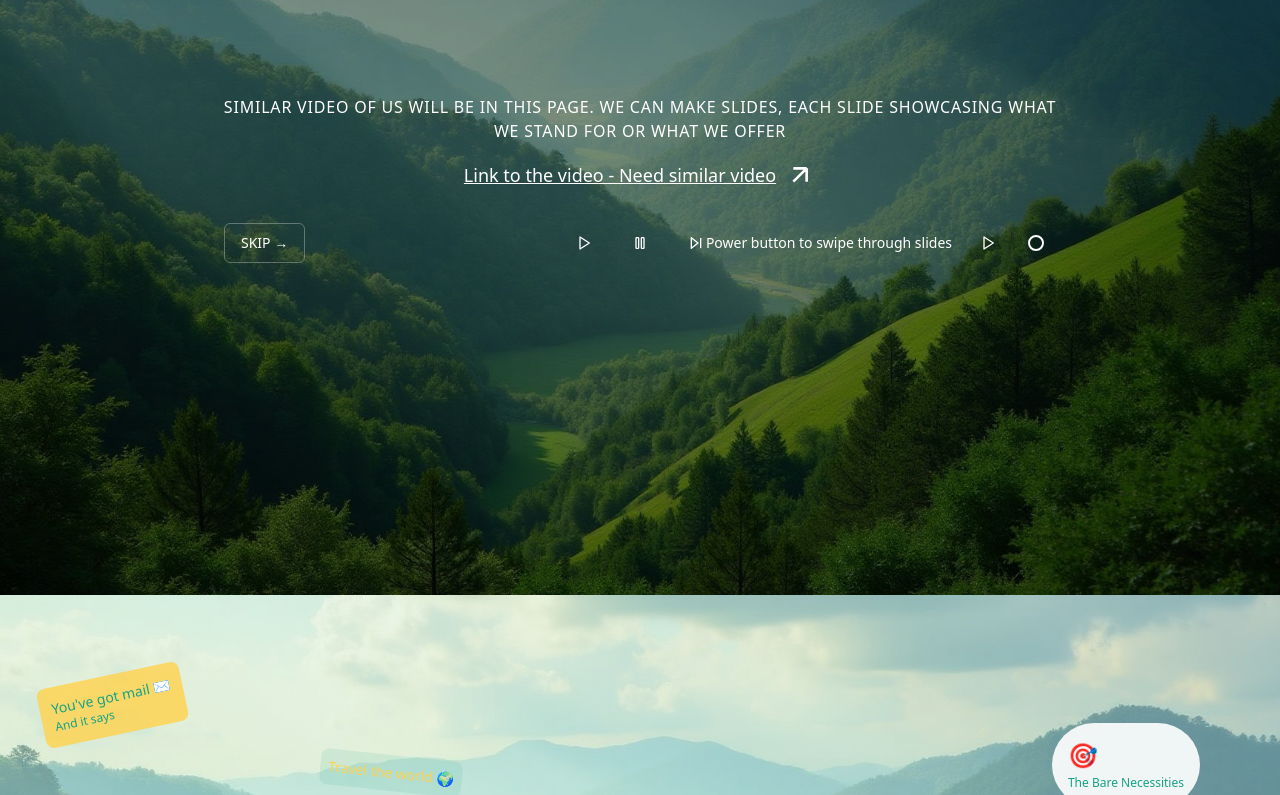
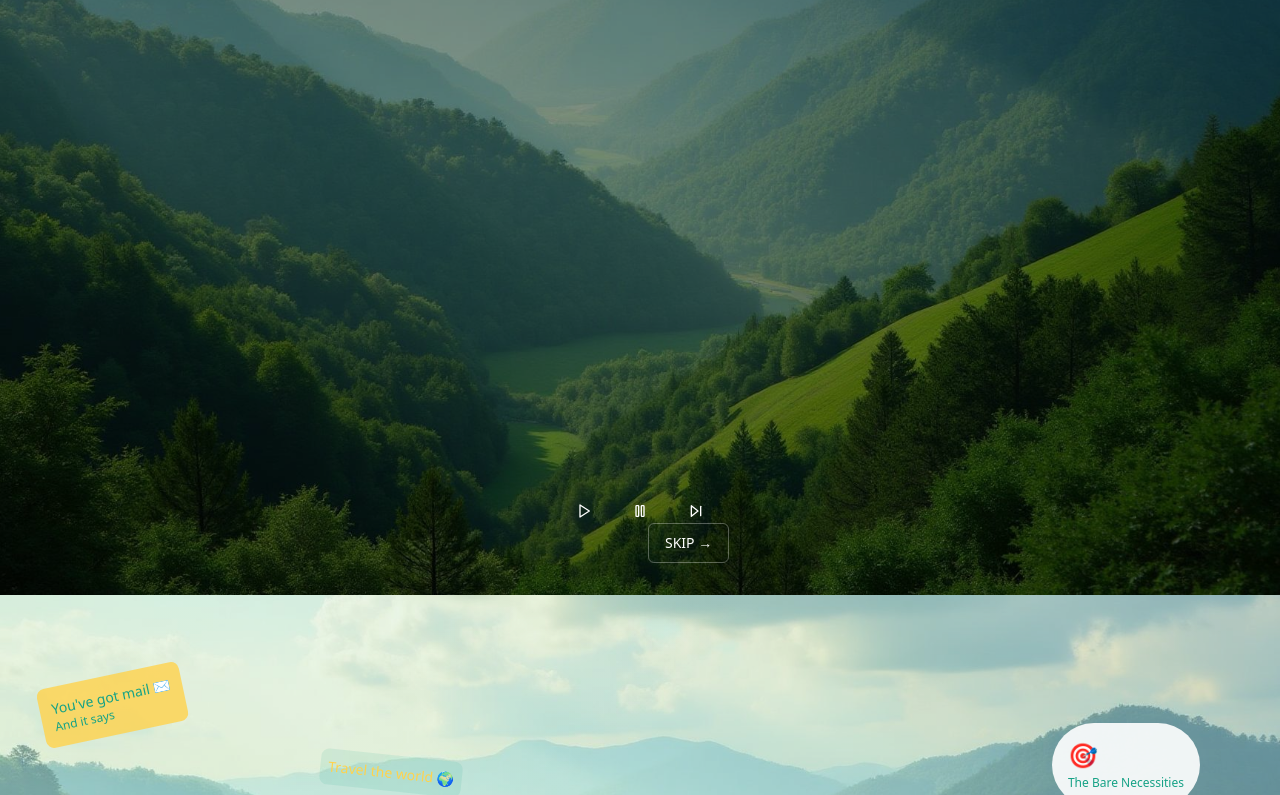
Before and after one commit to The-Bare-Necessities/slowcation-trails-unfold, a React (Vite) app: page / in a window 1280 px wide. Shown: the part 1005-1800 px from the top of the page. Built offline with nearby package versions, Linux system fonts and the light colour scheme.

Commit message:
Refactor video section
Remove unnecessary text and controls from the video section. Reposition play, pause, and next buttons to the bottom, and keep the skip button at the bottom left.

```diff
--- a/src/components/VideoSection.tsx
+++ b/src/components/VideoSection.tsx
@@ -17,24 +17,9 @@ export const VideoSection = () => {
       <div className="absolute inset-0 bg-black/40" />
 
       {/* Content */}
-      <div className="relative z-10 text-white text-center max-w-4xl mx-auto px-6">
-        <div className="mb-8">
-          <p className="text-sm md:text-base uppercase tracking-wider mb-4">
-            Similar video of us will be in this page. We can make slides, each slide showcasing what we stand for or what we offer
-          </p>
-
-          <div className="flex items-center justify-center">
-            <div className="flex items-center space-x-2 text-lg underline">
-              <span>Link to the video - Need similar video</span>
-              <svg className="w-8 h-8" viewBox="0 0 24 24" fill="none" stroke="currentColor" strokeWidth="2">
-                <path d="M7 17L17 7M17 7H7M17 7V17"/>
-              </svg>
-            </div>
-          </div>
-        </div>
-
-        {/* Video Controls UI */}
-        <div className="flex items-center justify-center space-x-4 mb-8">
+      <div className="relative z-10 text-white text-center max-w-4xl mx-auto px-6 h-screen flex items-center justify-center">
+        {/* Video Controls UI - Moved to bottom center */}
+        <div className="absolute bottom-16 left-1/2 transform -translate-x-1/2 flex items-center justify-center space-x-4">
           <Button variant="ghost" size="icon" className="text-white hover:bg-white/20">
             <Play className="w-6 h-6" />
           </Button>
@@ -44,21 +29,6 @@ export const VideoSection = () => {
           <Button variant="ghost" size="icon" className="text-white hover:bg-white/20">
             <SkipForward className="w-6 h-6" />
           </Button>
-        </div>
-
-        {/* Bottom Controls */}
-        <div className="absolute bottom-8 right-8 flex items-center space-x-4">
-          <div className="text-sm">
-            Power button to swipe through slides
-          </div>
-          <div className="flex space-x-2">
-            <Button variant="ghost" size="icon" className="text-white hover:bg-white/20 rounded-full">
-              <Play className="w-4 h-4" />
-            </Button>
-            <Button variant="ghost" size="icon" className="text-white hover:bg-white/20 rounded-full">
-              <div className="w-4 h-4 border-2 border-current rounded-full" />
-            </Button>
-          </div>
         </div>
 
         {/* Skip Button */}
```
